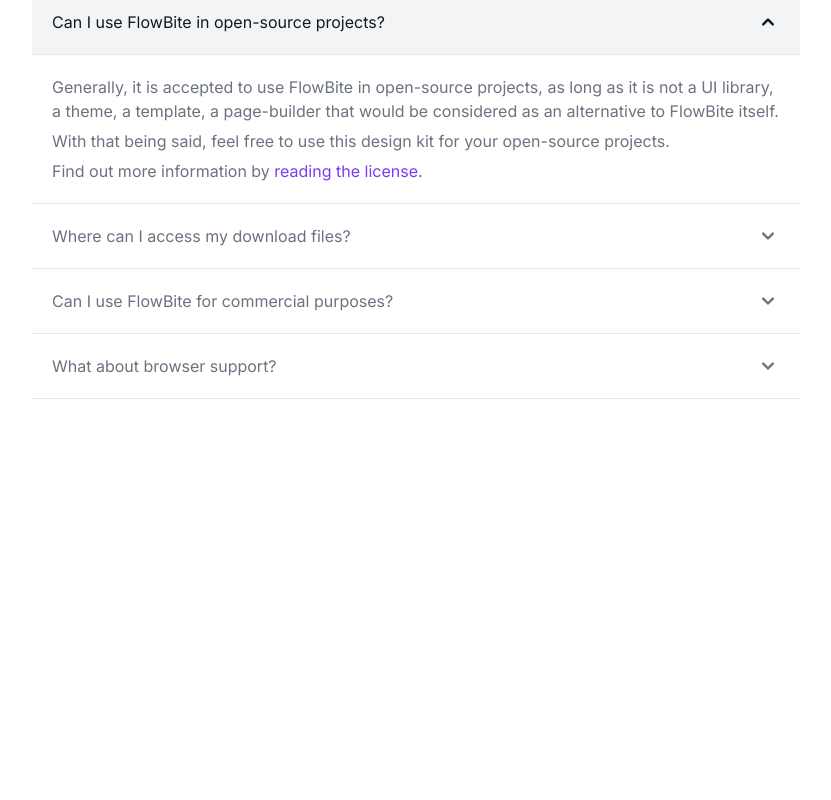
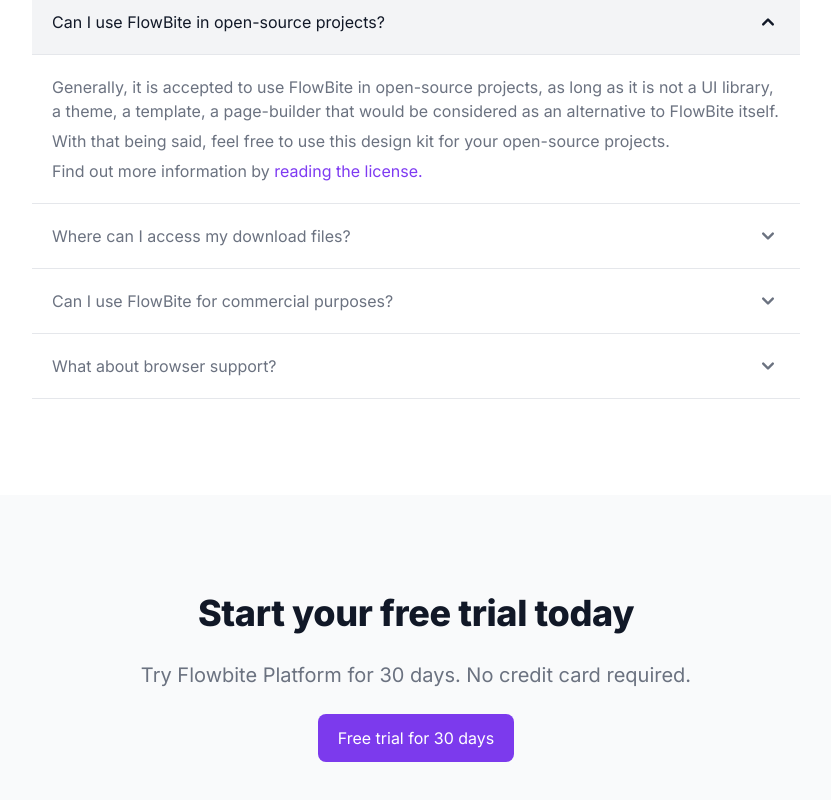
Before and after one commit to piotrfijol/landwind-landing-page, a React (Vite) app: page / in a window 1280 px wide. Shown: the part 3968-4768 px from the top of the page, without its empty margins (224-1055 px from the left). Before the commit the page ends 4463 px from the top, so only its background shows below. Built offline with nearby package versions, Linux system fonts and the light colour scheme.

Commit message:
Create CTA section

```diff
--- a/src/App.jsx
+++ b/src/App.jsx
@@ -6,6 +6,7 @@
 import { Testimonials } from "./components/Sections/Testimonials";
 import { Pricing } from "./components/Sections/Pricing";
 import { FAQ } from "./components/Sections/FAQ";
+import { CTA } from "./components/Sections/CTA";
 
 function App() {
 
@@ -19,6 +20,7 @@
       <Testimonials />
       <Pricing />
       <FAQ />
+      <CTA />
     </>
   )
 }
--- /dev/null
+++ b/src/components/Sections/CTA.jsx
@@ -0,0 +1,18 @@
+import React from 'react'
+import { Subheader } from '../Subheader'
+import { Subtext } from '../Subtext'
+import { Button } from '../Button'
+
+export const CTA = () => {
+  return (
+    <div className="bg-gray-50 py-24">
+        <div className="container-padded mx-auto flex flex-col gap-y-6 text-center">
+            <Subheader>Start your free trial today</Subheader>
+            <Subtext>Try Flowbite Platform for 30 days. No credit card required.</Subtext>
+            <div>
+                <Button className="py-3 px-5 text-base font-medium bg-violet-600 hover:bg-violet-800 text-white">Free trial for 30 days</Button>
+            </div>
+        </div>
+    </div>
+    )
+}
```
